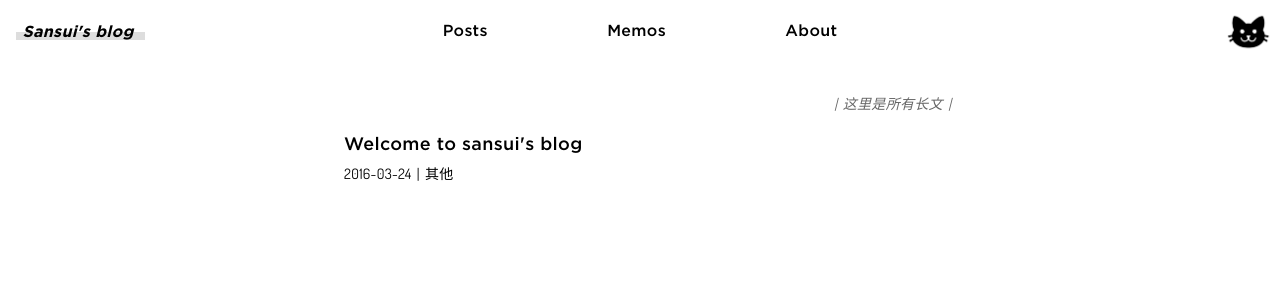
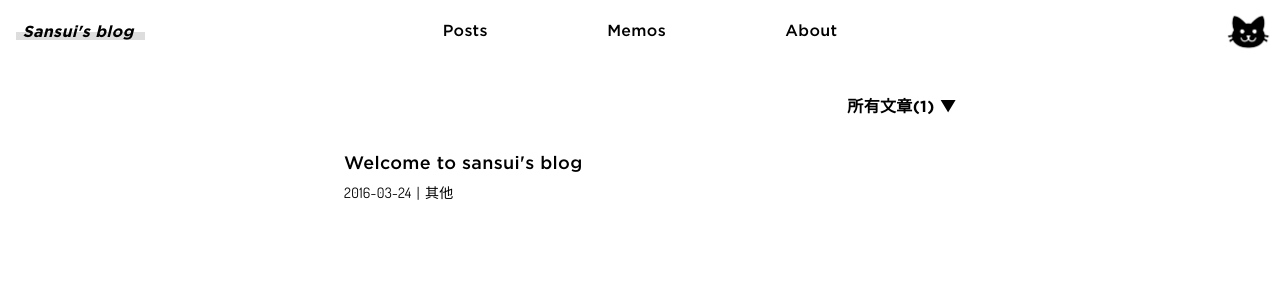
Before and after one commit to Sansui233/blog-neko, a Next.js app: page / in a window 1280 px wide. Shown: the top 300 px of the page. Built offline with nearby package versions, Linux system fonts and the light colour scheme.

Commit message:
category nav etc.

```diff
--- a/@types/styled.d.ts
+++ b/@types/styled.d.ts
@@ -13,7 +13,8 @@ declare module 'styled-components' {
       background: string,
       hoverBg: string,
       codeBlockBg: string,
-      memoGradient: FlattenSimpleInterpolation
+      memoGradient: FlattenSimpleInterpolation,
+      navBgGradient: FlattenInterpolation,
     };
   }
 }
--- a/components/Header.tsx
+++ b/components/Header.tsx
@@ -2,7 +2,6 @@ import { GetStaticProps } from "next"
 import Link from "next/link"
 import React, { useContext, useEffect, useState } from "react"
 import styled, { ThemeContext } from "styled-components"
-import { getAllCategories } from "../utils/posts"
 import { throttle } from "../utils/throttle"
 import Sidebar from "./Sidebar"
 
@@ -80,7 +79,7 @@ const Layout = styled.header<{
   align-items: center;
   position: fixed;
   background-color: ${(props => props.theme.colors.background)};
-  z-index:1;
+  z-index:9;
   transform: ${props => props.isHidden ? "translateY(-100%)" : "translateY(0)"};
   transition: transform .5s ease;
 `
--- /dev/null
+++ b/components/NavDropper.tsx
@@ -0,0 +1,83 @@
+import { useEffect, useState } from "react"
+import styled from "styled-components"
+
+type Props = {
+  // 如果有需要可以适配其他类型，还有高度字号什么的。自用组件就算了不写这么多
+  items: [string, number][] // Name and Value
+  current: number
+  setCurrent: (num: number) => void
+}
+export function NavDropper({ items, current, setCurrent }: Props) {
+  const [isOpen, setisOpen] = useState(false)
+  function toggleOpen(open = true) {
+    setisOpen(open)
+  }
+
+  return (
+    <NavLayout onMouseLeave={() => { toggleOpen(false) }} >
+      <MainItem>
+        <span onMouseEnter={() => { toggleOpen(true) }} className={isOpen ? "is-open" : ''}>
+          {items[current][0]}({items[current][1]}) ▼
+        </span>
+      </MainItem>
+      <SubItemContainer className={isOpen ? "is-open" : ''}>
+        {items.map((item, i) => (
+          <NavItem key={i} onClick={() => { setCurrent(i); setisOpen(false) }}>
+            <span>{item[0]}({item[1]})</span>
+          </NavItem>
+        ))}
+      </SubItemContainer>
+    </NavLayout>)
+}
+
+
+const NavLayout = styled.nav`
+  text-align: right;
+  position: relative;
+  padding: 2rem 0 1rem 0;
+`
+const SubItemContainer = styled.div`
+  position: absolute;
+  right:0;
+  opacity: 0;
+  pointer-events: none;
+  margin-top: .625rem;
+  pointer-events: auto;
+  border-right: 2px solid;
+  padding-left: 2.5rem;
+  transform: none;
+  ${props => props.theme.colors.navBgGradient};
+  transform: translateY(-0.5rem);
+  transition: opacity .5s ease, transform .5s ease;
+
+  &.is-open {
+    z-index: 1;
+    opacity: 1;
+    transform: translate(0);
+  }
+`
+const NavItem = styled.div`
+  font-size: 0.875rem;
+  padding: 0.3em .6em;
+  cursor: pointer;
+  position: relative;
+  &:hover span{
+    box-shadow: inset 0 -1px 0 ${props => props.theme.colors.textGray};
+  }
+`
+
+const MainItem = styled.div`
+  font-weight: bold;
+  transform: translateX(.3em);
+  span {
+    cursor: pointer;
+    box-shadow: inset 0 0 0 ${props => props.theme.colors.hoverBg};
+    transition: box-shadow 0.5s ease;
+  }
+  span:hover {
+    box-shadow: inset 0 -0.5em 0 ${props => props.theme.colors.hoverBg};
+  }
+  span.is-open {
+    box-shadow: inset 0 -0.5em 0 ${props => props.theme.colors.hoverBg};
+  }
+`
--- a/components/Sidebar.tsx
+++ b/components/Sidebar.tsx
@@ -42,7 +42,7 @@ const Container = styled.div`
   position: fixed;
   width: 100%;
   height: 100%;
-  z-index: 2;
+  z-index: 10;
   color: white;
   animation: ${fadeIn} .7s cubic-bezier(0.390, 0.575, 0.565, 1.000) both;
 `
--- a/pages/_app.tsx
+++ b/pages/_app.tsx
@@ -5,7 +5,6 @@ import { darkTheme, genSystemTheme, lightTheme } from '../styles/theme'
 import { GlobalStyle } from '../styles/global'
 import { useEffect, useRef, useState } from 'react'
 import { emitter, getAppTheme, ThemeEvtName, ThemeMsg, ThemeCallBack } from '../utils/app-states'
-import Header from '../components/Header'
 
 function MyApp({ Component, pageProps }: AppProps) {
 
--- a/pages/about.tsx
+++ b/pages/about.tsx
@@ -1,6 +1,5 @@
 import Head from "next/head";
 import { CommonHeader, MainContent, PageDescription } from ".";
-import Header from "../components/Header";
 import { serialize } from 'next-mdx-remote/serialize'
 import { MDXRemote, MDXRemoteSerializeResult } from 'next-mdx-remote'
 import { MarkdownStyle } from "../styles/markdown";
--- a/pages/index.tsx
+++ b/pages/index.tsx
@@ -1,20 +1,23 @@
 import type { GetStaticProps, NextPage } from 'next'
 import Head from 'next/head'
 import Link from 'next/link'
-import React from 'react'
+import React, { useMemo, useState } from 'react'
 import styled from 'styled-components'
-import Header from '../components/Header'
 import Layout from '../components/Layout'
-import { getSortedPostsMeta } from '../utils/posts'
+import { NavDropper } from '../components/NavDropper'
+import { getAllCategories, getSortedPostsMeta } from '../utils/posts'
+
+type PostType = {
+  id: string,
+  date: string,
+  title?: string,
+  categories?: string,
+  tags?: string,
+}
 
 type Props = {
-  posts: {
-    id: string,
-    date: string,
-    title?: string,
-    categories?: string,
-    tags?: string,
-  }[]
+  posts: PostType[],
+  categories: [string, number][]
 }
 
 
@@ -25,7 +28,19 @@ export const CommonHeader = () => (
   </React.Fragment>
 )
 
-const Home: NextPage<Props> = ({ posts }: Props) => {
+const Home: NextPage<Props> = ({ posts, categories }: Props) => {
+  const [currCategory, setCurrCategory] = useState(0)
+
+  const filteredPosts = useMemo<PostType[]>(() => {
+    if (currCategory === 0) {
+      return posts
+    } else {
+      return posts.filter(p => {
+        return p.categories === categories[currCategory][0]
+      })
+    }
+  }, [currCategory, posts, categories])
+
   return (
     <div>
       <Head>
@@ -34,9 +49,9 @@ const Home: NextPage<Props> = ({ posts }: Props) => {
       </Head>
       <Layout>
         <MainContent>
-          <PageDescription>| 这里是所有长文 |</PageDescription>
+          <NavDropper items={categories} current={currCategory} setCurrent={setCurrCategory} />
           <PostGrids>
-            {posts.map(p => (
+            {filteredPosts.map(p => (
               <Card key={p.id}>
                 <div className='card-content'>
                   <Link href={'/posts/' + p.id}>{p.title}</Link>
@@ -56,7 +71,8 @@ const Home: NextPage<Props> = ({ posts }: Props) => {
 export const getStaticProps: GetStaticProps<Props> = async () => {
   return {
     props: {
-      posts: getSortedPostsMeta()
+      posts: getSortedPostsMeta(),
+      categories: Array.from(getAllCategories())
     }
   }
 }
--- a/pages/memos.tsx
+++ b/pages/memos.tsx
@@ -1,7 +1,6 @@
 import { GetStaticProps } from "next";
 import Head from "next/head";
 import styled, { css } from "styled-components";
-import Header from "../components/Header";
 import { MarkdownStyle } from "../styles/markdown";
 import { getMemoPosts } from "../utils/memos";
 import React, { useState } from "react";
--- a/pages/posts/[id].tsx
+++ b/pages/posts/[id].tsx
@@ -1,6 +1,5 @@
 import { GetStaticPaths, GetStaticProps } from "next"
 import styled from "styled-components"
-import Header from "../../components/Header"
 import { getAllPostIds, POSTDIR } from "../../utils/posts"
 import { MarkdownStyle } from "../../styles/markdown"
 import { CommonHeader, MainContent } from ".."
--- a/styles/markdown.ts
+++ b/styles/markdown.ts
@@ -33,7 +33,7 @@ export const MarkdownStyle = styled.div`
   }
 
   code {
-    background-color: #eee;
+    background-color: ${props => props.theme.colors.codeBlockBg};
     font-size: 0.95rem;
     border-radius: 3px;
     padding: 0 0.25rem;
--- a/styles/theme.ts
+++ b/styles/theme.ts
@@ -16,6 +16,12 @@ export const lightTheme: DefaultTheme = {
     background-image: -moz-linear-gradient(top,rgba(255,255,255,0) 0%,rgba(255,255,255,.8) 40%,rgba(255,255,255,1) 75%);
     background-image: -o-linear-gradient(top,rgba(255,255,255,0) 0%,rgba(255,255,255,.8) 40%,rgba(255,255,255,1) 75%);
     background-image: linear-gradient(top,rgba(255,255,255,0) 0%,rgba(255,255,255,.8) 40%,rgba(255,255,255,1) 75%);
+    `,
+    navBgGradient: css`
+    background: -webkit-linear-linear-gradient(to right, rgba(255,255,255,0) 0%, rgba(255,255,255,0.8) 14%, rgba(255,255,255,1) 23%, rgba(255,255,255,1) 100%);
+    background: -moz-linear-linear-gradient(to right, rgba(255,255,255,0) 0%, rgba(255,255,255,0.8) 14%, rgba(255,255,255,1) 23%, rgba(255,255,255,1) 100%);
+    background: -o-linear-linear-gradient(to right, rgba(255,255,255,0) 0%, rgba(255,255,255,0.8) 14%, rgba(255,255,255,1) 23%, rgba(255,255,255,1) 100%);
+    background: linear-gradient(to right, rgba(255,255,255,0) 0%, rgba(255,255,255,0.8) 14%, rgba(255,255,255,1) 23%, rgba(255,255,255,1) 100%);
     `
   }
 }
@@ -29,12 +35,18 @@ export const darkTheme: DefaultTheme = {
     textGray: '#aaaaaa',
     background: '#242424',
     hoverBg: '#ffffff55',
-    codeBlockBg: '#111111',
+    codeBlockBg: '#3b3b3b',
     memoGradient: css`
     background-image: -webkit-linear-gradient(top,rgba(36,36,36,0) 0%,rgba(36,36,36,.8) 40%,rgba(36,36,36,1) 75%);
     background-image: -moz-linear-gradient(top,rgba(36,36,36,0) 0%,rgba(36,36,36,.8) 40%,rgba(36,36,36,1) 75%);
     background-image: -o-linear-gradient(top,rgba(36,36,36,0) 0%,rgba(36,36,36,.8) 40%,rgba(36,36,36,1) 75%);
     background-image: linear-gradient(top,rgba(36,36,36,0) 0%,rgba(36,36,36,.8) 40%,rgba(36,36,36,1) 75%);
+    `,
+    navBgGradient: css`
+    background: -webkit-linear-linear-gradient(to right, rgba(36,36,36,0) 0%, rgba(36,36,36,0.8) 14%, rgba(36,36,36,1) 23%, rgba(36,36,36,1) 100%);
+    background: -moz-linear-linear-gradient(to right, rgba(36,36,36,0) 0%, rgba(36,36,36,0.8) 14%, rgba(36,36,36,1) 23%, rgba(36,36,36,1) 100%);
+    background: -o-linear-linear-gradient(to right, rgba(36,36,36,0) 0%, rgba(36,36,36,0.8) 14%, rgba(36,36,36,1) 23%, rgba(36,36,36,1) 100%);
+    background: linear-gradient(to right, rgba(36,36,36,0) 0%, rgba(36,36,36,0.8) 14%, rgba(36,36,36,1) 23%, rgba(36,36,36,1) 100%);
     `
   }
 }
--- a/utils/posts.ts
+++ b/utils/posts.ts
@@ -53,12 +53,20 @@ export function getSortedPostsMeta() {
 }
 
 
-export function getAllCategories(): Set<string> {
-  const categories = new Set<string>()
-  postsFileNames.map(fileName => {
+export function getAllCategories() {
+  const categories = new Map<string, number>()
+  const posts = postsFileNames // 取出防止重复计算
+  categories.set('所有文章', posts.length)
+
+  posts.map(fileName => {
     const matterResult = getFrontMatter(fileName)
     if (matterResult.data['categories']) {
-      categories.add(matterResult.data['categories'])
+      const c = matterResult.data['categories']
+      if (categories.has(c)) {
+        const m = categories.set(c, categories.get(c)! + 1)
+      } else {
+        categories.set(c, 1)
+      }
     }
   })
   return categories
```
